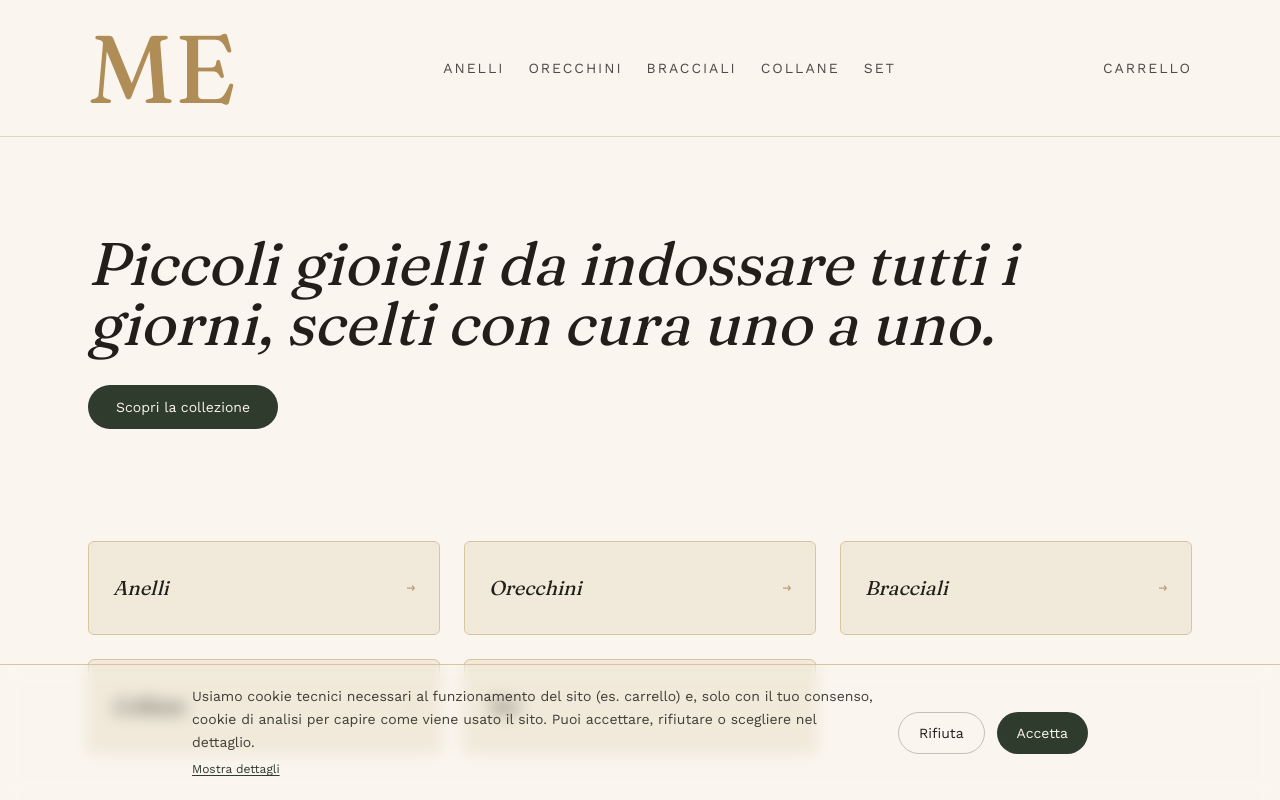
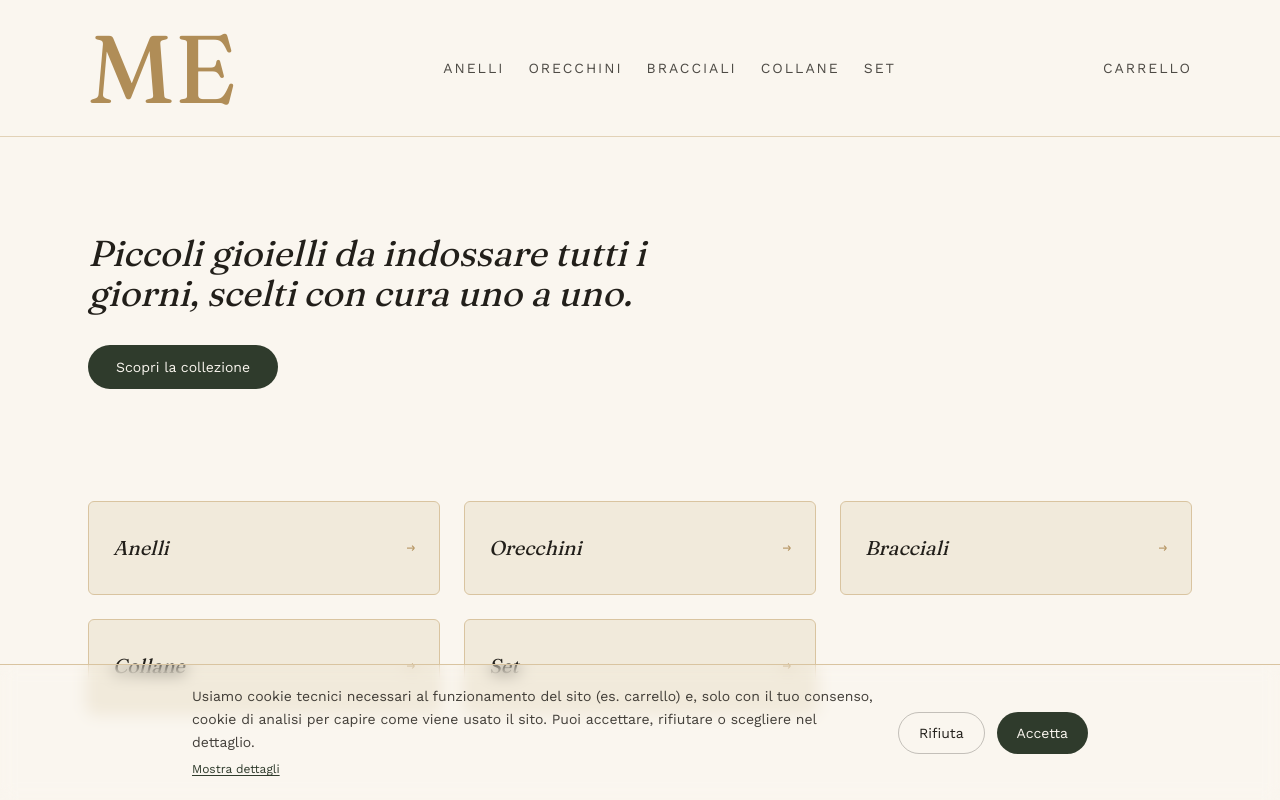
Before and after one commit to jassermaazaoui111-stack/Monari_Elisa, a Next.js app in the folder monari-elisa/monari-elisa/: page / in a window 1280 px wide. Shown: the top 800 px of the page. Built offline with nearby package versions, Linux system fonts and the light colour scheme.

Commit message:
Update page.tsx

```diff
--- a/monari-elisa/monari-elisa/app/page.tsx
+++ b/monari-elisa/monari-elisa/app/page.tsx
@@ -7,7 +7,7 @@ export default function Home() {
   return (
     <>
       <section className="mx-auto max-w-6xl px-6 pt-16 pb-20 sm:pt-24 sm:pb-28">
-        <h1 className="font-display text-5xl sm:text-6xl italic text-inchiostro leading-tight">
+        <h1 className="font-display text-3xl sm:text-4xl italic text-inchiostro leading-tight text-left max-w-2xl">
           Piccoli gioielli da indossare tutti i giorni, scelti con cura uno a uno.
         </h1>
 
```
